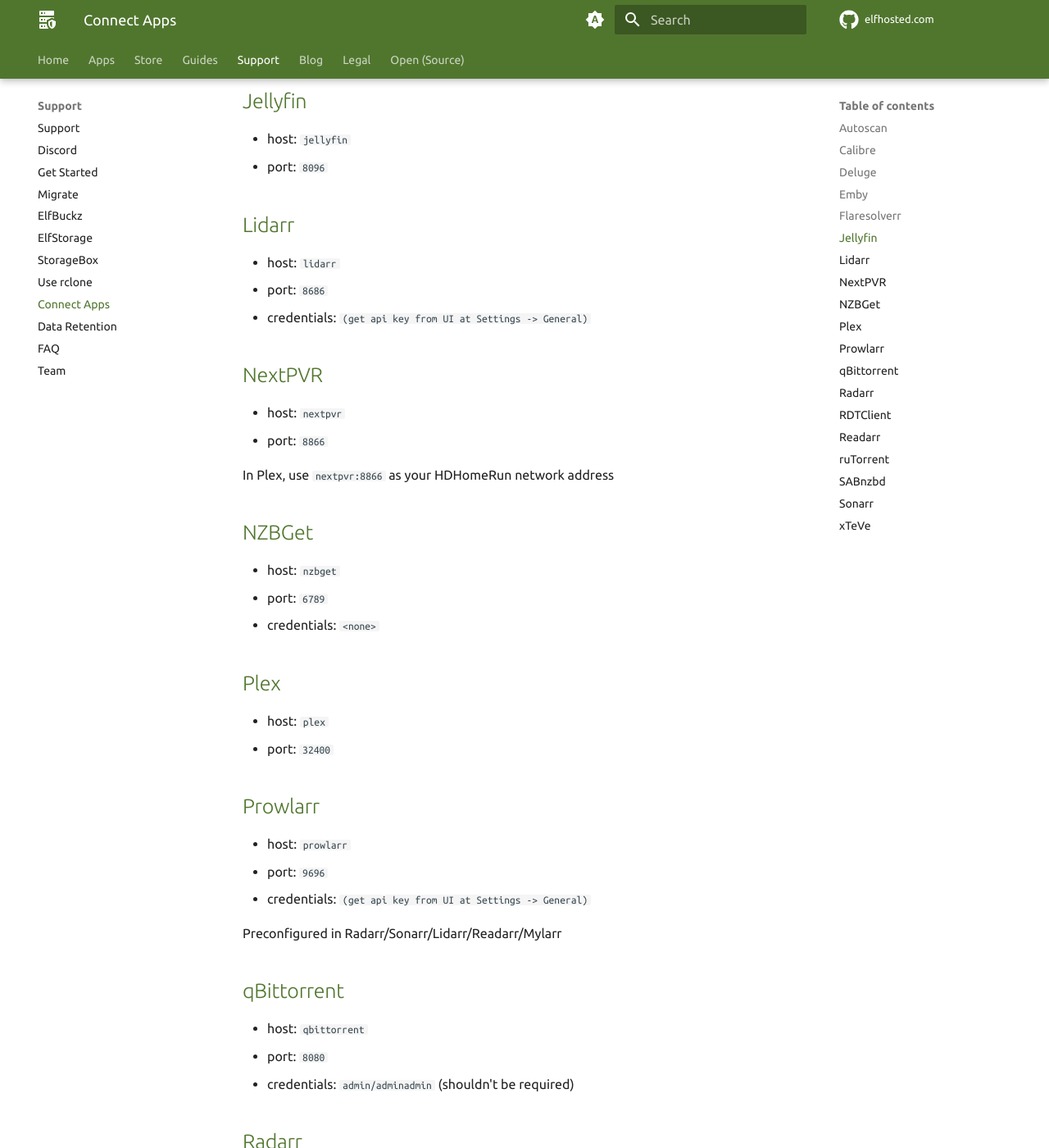
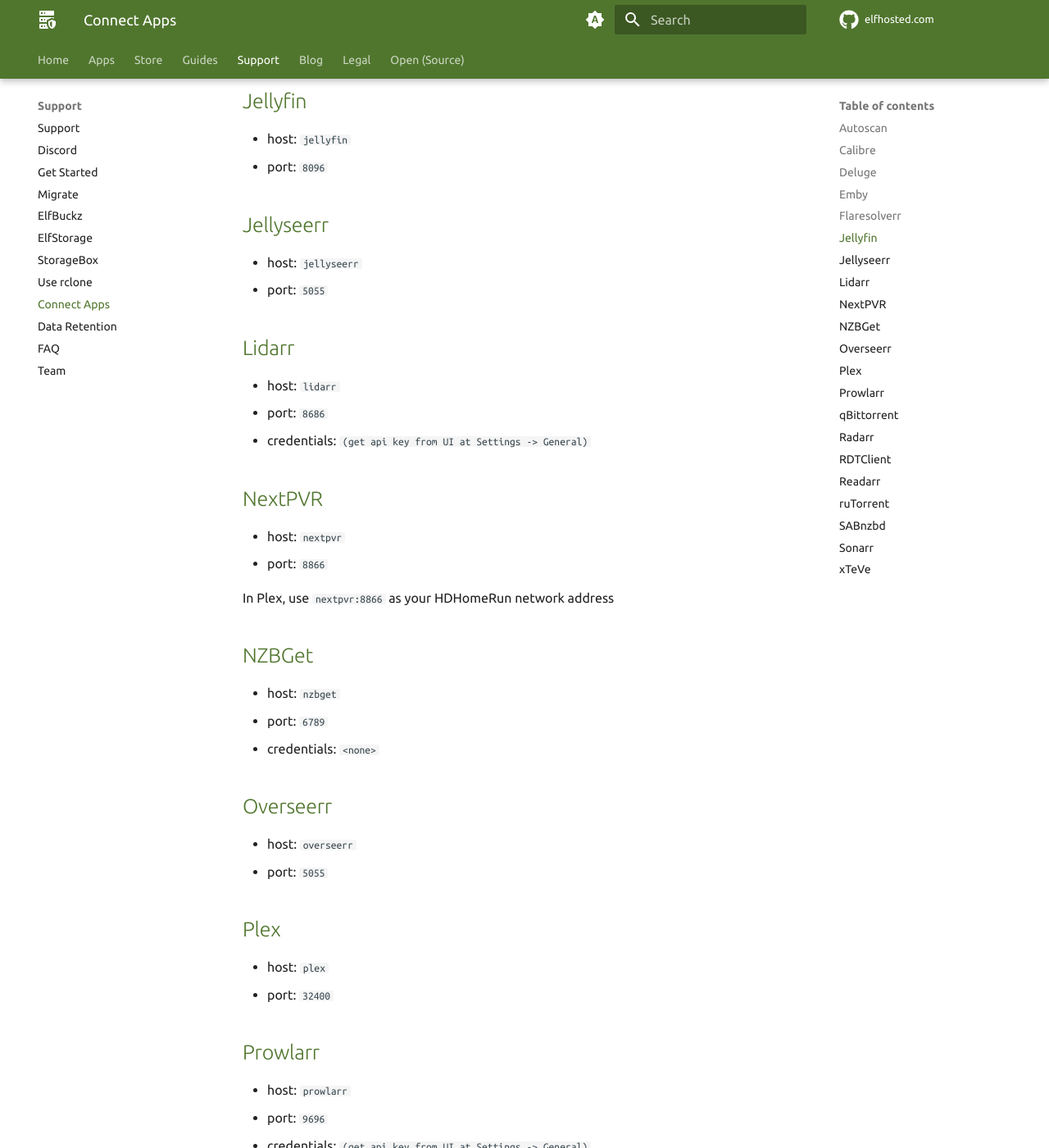
Before and after one commit to elfhosted/elfhosted.com, an MkDocs documentation site: the page built from docs/how-to/connect-apps.md, in a window 1280 px wide and 1400 px high, scrolled down 1712 px. Shown: the whole window at 82% size. Built offline with MkDocs 1.6.1 and Material for MkDocs 9.7.7, drawn with Linux system fonts in a browser that asks for light colours; a script that is not in the unit is left out; plug-ins that fetch from the network failed and are left out; comment, search, counter and statistics services are not loaded.

Commit message:
Add overseerr/jellyseerr to connect-apps
Signed-off-by: David Young <davidy@funkypenguin.co.nz>

```diff
--- a/docs/how-to/connect-apps.md
+++ b/docs/how-to/connect-apps.md
@@ -43,7 +43,6 @@ You may need these details when configuring inter-app communication, like connec
 * host: `emby`
 * port: `8096`
 
-
 ## [Flaresolverr][flaresolverr]
 
 * host: `flaresolverr`
@@ -53,6 +52,11 @@ You may need these details when configuring inter-app communication, like connec
 
 * host: `jellyfin`
 * port: `8096`
+
+## [Jellyseerr][jellyseerr]
+
+* host: `jellyseerr`
+* port: `5055`
 
 ## [Lidarr][lidarr]
 
@@ -72,6 +76,11 @@ In Plex, use `nextpvr:8866` as your HDHomeRun network address
 * host: `nzbget`
 * port: `6789`
 * credentials: `<none>`
+
+## [Overseerr][overseerr]
+
+* host: `overseerr`
+* port: `5055`
 
 ## [Plex][plex]
 
```
